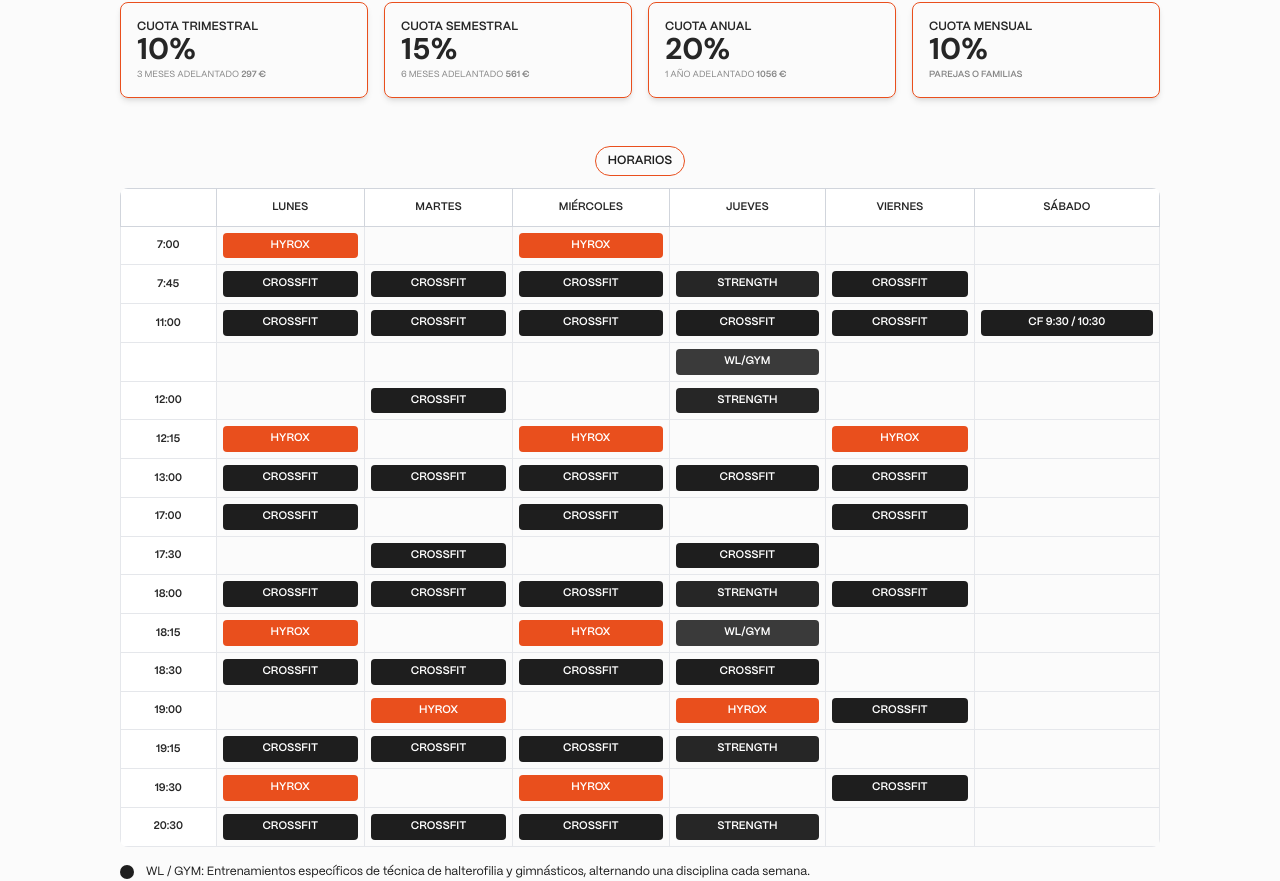
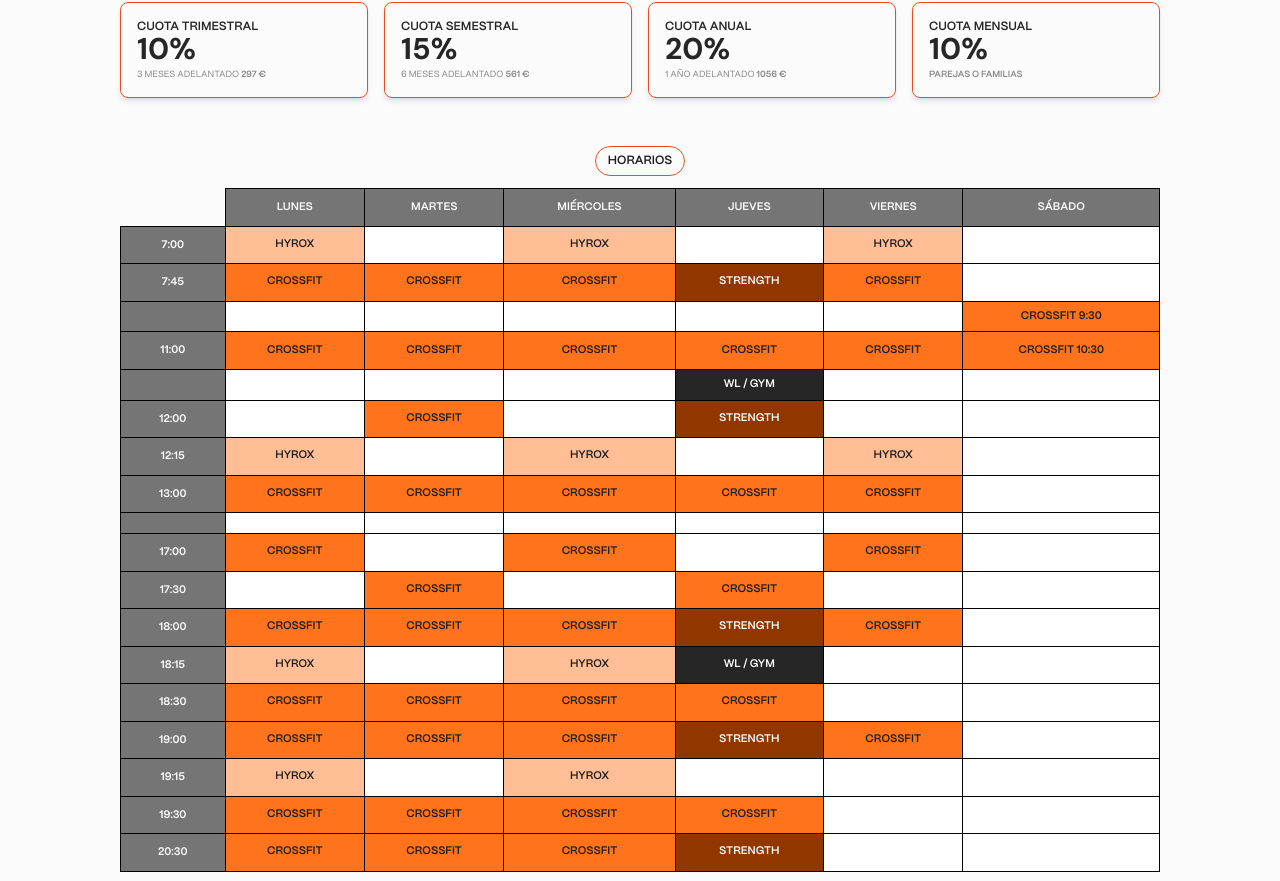
Before and after one commit to agustinalonsocantoli/nexo-web, a Next.js app: page /plans in a window 1280 px wide. Shown: the part 791-1672 px from the top of the page. Built offline with nearby package versions, Linux system fonts and the light colour scheme.

Commit message:
cambio de diseño de horarios

```diff
--- a/app/plans/page.tsx
+++ b/app/plans/page.tsx
@@ -31,7 +31,7 @@
   X: ScheduleCell | null;
   J: ScheduleCell | null;
   V: ScheduleCell | null;
-  S: ScheduleCell | string | null;
+  S: ScheduleCell | null;
 }
 
 const scheduleData: ScheduleRow[] = [
@@ -41,7 +41,7 @@
     M: null,
     X: { name: "HYROX", type: "hyrox" },
     J: null,
-    V: null,
+    V: { name: "HYROX", type: "hyrox" },
     S: null,
   },
   {
@@ -54,20 +54,29 @@
     S: null,
   },
   {
+    time: "",
+    L: null,
+    M: null,
+    X: null,
+    J: null,
+    V: null,
+    S: { name: "CROSSFIT 9:30", type: "crossfit" },
+  },
+  {
     time: "11:00",
     L: { name: "CROSSFIT", type: "crossfit" },
     M: { name: "CROSSFIT", type: "crossfit" },
     X: { name: "CROSSFIT", type: "crossfit" },
     J: { name: "CROSSFIT", type: "crossfit" },
     V: { name: "CROSSFIT", type: "crossfit" },
-    S: "9:30 / 10:30",
+    S: { name: "CROSSFIT 10:30", type: "crossfit" },
   },
   {
     time: "",
     L: null,
     M: null,
     X: null,
-    J: { name: "WL/GYM", type: "wlgym" },
+    J: { name: "WL / GYM", type: "wlgym" },
     V: null,
     S: null,
   },
@@ -96,6 +105,15 @@
     X: { name: "CROSSFIT", type: "crossfit" },
     J: { name: "CROSSFIT", type: "crossfit" },
     V: { name: "CROSSFIT", type: "crossfit" },
+    S: null,
+  },
+  {
+    time: "",
+    L: null,
+    M: null,
+    X: null,
+    J: null,
+    V: null,
     S: null,
   },
   {
@@ -130,7 +148,7 @@
     L: { name: "HYROX", type: "hyrox" },
     M: null,
     X: { name: "HYROX", type: "hyrox" },
-    J: { name: "WL/GYM", type: "wlgym" },
+    J: { name: "WL / GYM", type: "wlgym" },
     V: null,
     S: null,
   },
@@ -145,29 +163,29 @@
   },
   {
     time: "19:00",
-    L: null,
-    M: { name: "HYROX", type: "hyrox" },
-    X: null,
-    J: { name: "HYROX", type: "hyrox" },
+    L: { name: "CROSSFIT", type: "crossfit" },
+    M: { name: "CROSSFIT", type: "crossfit" },
+    X: { name: "CROSSFIT", type: "crossfit" },
+    J: { name: "STRENGTH", type: "strength" },
     V: { name: "CROSSFIT", type: "crossfit" },
     S: null,
   },
   {
     time: "19:15",
-    L: { name: "CROSSFIT", type: "crossfit" },
-    M: { name: "CROSSFIT", type: "crossfit" },
-    X: { name: "CROSSFIT", type: "crossfit" },
-    J: { name: "STRENGTH", type: "strength" },
+    L: { name: "HYROX", type: "hyrox" },
+    M: null,
+    X: { name: "HYROX", type: "hyrox" },
+    J: null,
     V: null,
     S: null,
   },
   {
     time: "19:30",
-    L: { name: "HYROX", type: "hyrox" },
-    M: null,
-    X: { name: "HYROX", type: "hyrox" },
-    J: null,
-    V: { name: "CROSSFIT", type: "crossfit" },
+    L: { name: "CROSSFIT", type: "crossfit" },
+    M: { name: "CROSSFIT", type: "crossfit" },
+    X: { name: "CROSSFIT", type: "crossfit" },
+    J: { name: "CROSSFIT", type: "crossfit" },
+    V: null,
     S: null,
   },
   {
@@ -184,13 +202,13 @@
 function cellStyle(type: ClassType): string {
   switch (type) {
     case "hyrox":
-      return "bg-nexo-orange text-white";
+      return "bg-[#ffbe96] text-[#1e1e1e]";
     case "crossfit":
-      return "bg-nexo-dark text-white";
+      return "bg-[#ff731c] text-[#1e1e1e]";
     case "strength":
+      return "bg-[#903700] text-white";
+    case "wlgym":
       return "bg-[#262626] text-white";
-    case "wlgym":
-      return "bg-[#3a3a3a] text-white";
     default:
       return "";
   }
@@ -198,16 +216,12 @@
 
 function ScheduleCell({ cell }: { cell: ScheduleCell | null }) {
   if (!cell)
-    return (
-      <td className="border border-gray-200 p-[3px] lg:p-1.5" />
-    );
+    return <td className="border border-black bg-white" />;
   return (
-    <td className="border border-gray-200 p-[3px] lg:p-1.5">
-      <div
-        className={`rounded-[3px] px-[3px] py-[2px] text-center text-[7px] font-semibold leading-tight lg:rounded lg:px-2 lg:py-1.5 lg:text-[11px] ${cellStyle(cell.type)}`}
-      >
-        {cell.name}
-      </div>
+    <td
+      className={`border border-black px-1 py-1.5 text-center font-body text-[7px] font-semibold leading-tight lg:px-2 lg:py-2 lg:text-[11px] ${cellStyle(cell.type)}`}
+    >
+      {cell.name}
     </td>
   );
 }
@@ -386,15 +400,16 @@
             HORARIOS
           </span>
 
-          <div className="w-full overflow-x-auto rounded-lg">
-            <table className="w-full border-collapse text-[7px] lg:text-[11px]">
+          <div className="w-full overflow-x-auto">
+            <table className="w-full border-collapse">
               <thead>
                 <tr>
-                  <th className="border border-gray-300 bg-white px-1 py-[3px] text-center font-semibold text-[#262626] lg:px-3 lg:py-2.5" />
+                  {/* Celda top-left: vacía, sin borde ni fondo */}
+                  <th className="border-0 bg-transparent p-0" />
                   {["LUNES", "MARTES", "MIÉRCOLES", "JUEVES", "VIERNES", "SÁBADO"].map((day) => (
                     <th
                       key={day}
-                      className="border border-gray-300 bg-white px-1 py-[3px] text-center font-semibold text-[#262626] lg:px-3 lg:py-2.5"
+                      className="border border-black bg-[#757575] px-1 py-1.5 text-center font-body text-[7px] font-semibold text-white lg:px-3 lg:py-2.5 lg:text-[11px]"
                     >
                       {day}
                     </th>
@@ -404,7 +419,7 @@
               <tbody>
                 {scheduleData.map((row, i) => (
                   <tr key={i}>
-                    <td className="whitespace-nowrap border border-gray-200 bg-white px-1 py-[3px] text-center font-semibold text-[#262626] lg:px-3 lg:py-2">
+                    <td className="whitespace-nowrap border border-black bg-[#757575] px-1 py-1.5 text-center font-body text-[7px] font-semibold text-white lg:px-3 lg:py-2.5 lg:text-[11px]">
                       {row.time}
                     </td>
                     <ScheduleCell cell={row.L} />
@@ -412,16 +427,7 @@
                     <ScheduleCell cell={row.X} />
                     <ScheduleCell cell={row.J} />
                     <ScheduleCell cell={row.V} />
-                    {/* Sábado */}
-                    {typeof row.S === "string" ? (
-                      <td className="border border-gray-200 p-[3px] lg:p-1.5">
-                        <div className="rounded-[3px] bg-nexo-dark px-[3px] py-[2px] text-center text-[7px] font-semibold leading-tight text-white lg:rounded lg:px-2 lg:py-1.5 lg:text-[11px]">
-                          CF {row.S}
-                        </div>
-                      </td>
-                    ) : (
-                      <ScheduleCell cell={row.S as ScheduleCell | null} />
-                    )}
+                    <ScheduleCell cell={row.S} />
                   </tr>
                 ))}
               </tbody>
```
